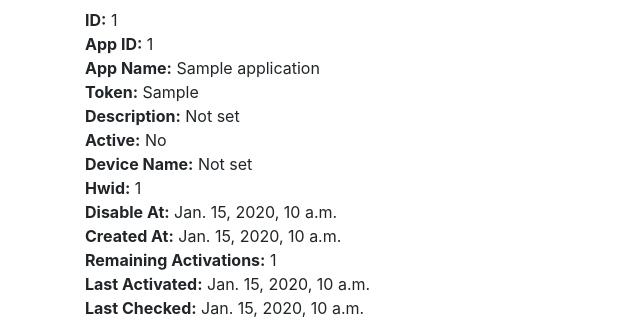
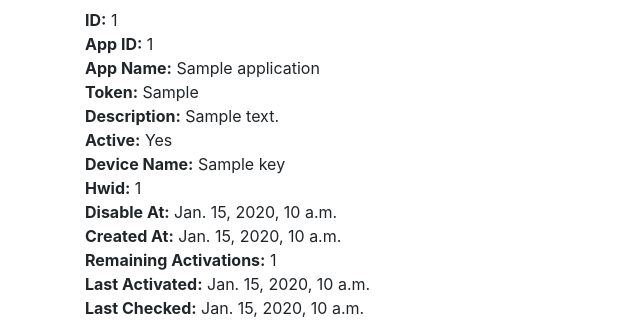
Before and after one commit to FadedCoder/KeyServer, a Django app: page /keys/1/details/ in a window 1280 px wide. Shown: the part 189-510 px from the top of the page, without its empty margins (0-640 px from the left). Run offline with Django 3.2, Linux system fonts and the light colour scheme; a user stored in the database is signed in; tables that the repository leaves empty hold one stand-in row (values such as "Sample post"); some libraries are stand-ins or nearby versions.

Commit message:
Bugfix: device name not shown

```diff
--- a/core/templates/core/keys/details.html
+++ b/core/templates/core/keys/details.html
@@ -10,9 +10,9 @@
 	<b>App ID:</b> {{ key.app.id }}<br>
 	<b>App Name:</b> {{ key.app.name }}<br>
 	<b>Token:</b> {{ key.token }}<br>
-	<b>Description:</b> {% if i.description %}{{ i.description }}{% else %}Not set{% endif %}<br>
-	<b>Active:</b> {% if i.active %}Yes{% else %}No{% endif %}<br>
-	<b>Device Name:</b> {% if i.device_name %}{{ i.device_name }}{% else %}Not set{% endif %}<br>
+	<b>Description:</b> {% if key.description %}{{ key.description }}{% else %}Not set{% endif %}<br>
+	<b>Active:</b> {% if key.active %}Yes{% else %}No{% endif %}<br>
+	<b>Device Name:</b> {% if key.device_name %}{{ key.device_name }}{% else %}Not set{% endif %}<br>
 	<b>Hwid:</b> {{ key.hwid }}<br>
 	<b>Disable At:</b> {{ key.disable_at }}<br>
 	<b>Created At:</b> {{ key.created_at }}<br>
```
